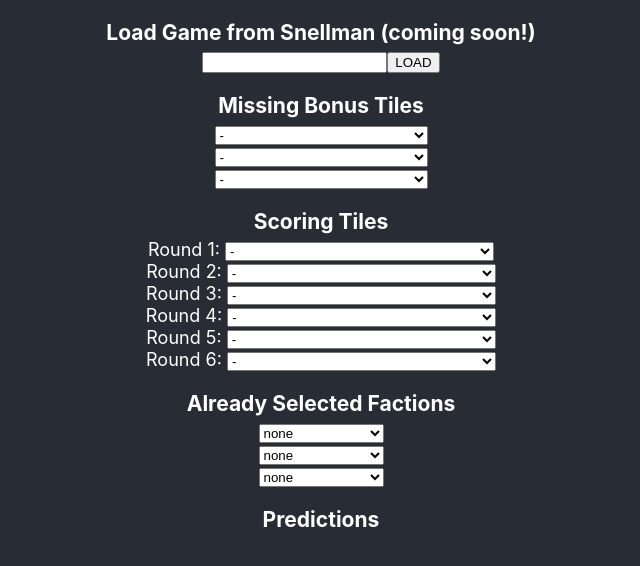
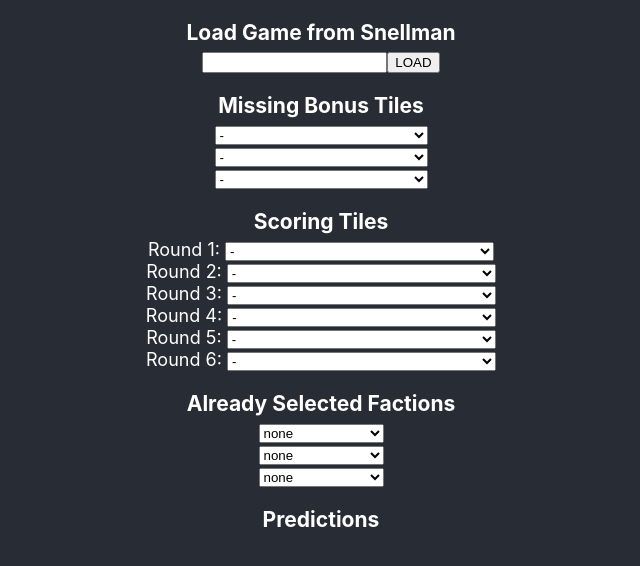
Before and after one commit to gmolabs/tm-faction-picker, a React (Create React App) app: page / in a window 1280 px wide. Shown: the top 566 px of the page, without its empty margins (319-959 px from the left). Built offline with nearby package versions, Linux system fonts and the light colour scheme.

Commit message:
soon is now
Co-authored-by: Raphey Holmes <16931750+raphey@users.noreply.github.com>

```diff
--- a/src/App.js
+++ b/src/App.js
@@ -163,7 +163,7 @@ function App() {
       <header className="App-header">
         {/* <p>Render Counter: {renderCount}</p> */}
         {/* <h2>Terra Mystica Faction Picker</h2> */}
-        <h3>Load Game from Snellman (coming soon!)</h3>
+        <h3>Load Game from Snellman</h3>
         <form onSubmit={handleSubmit(onSubmit)}>
           <div><input id="game_id" type="text"></input><button onclick="fetchGameState()">LOAD</button></div>
           <h3>Missing Bonus Tiles</h3>
```
